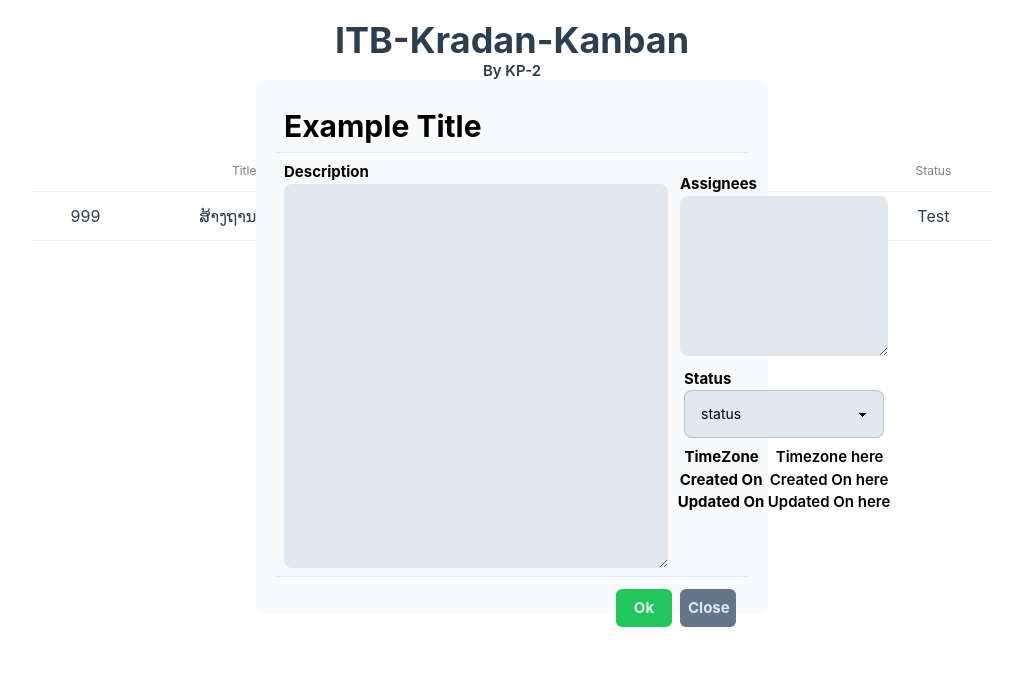
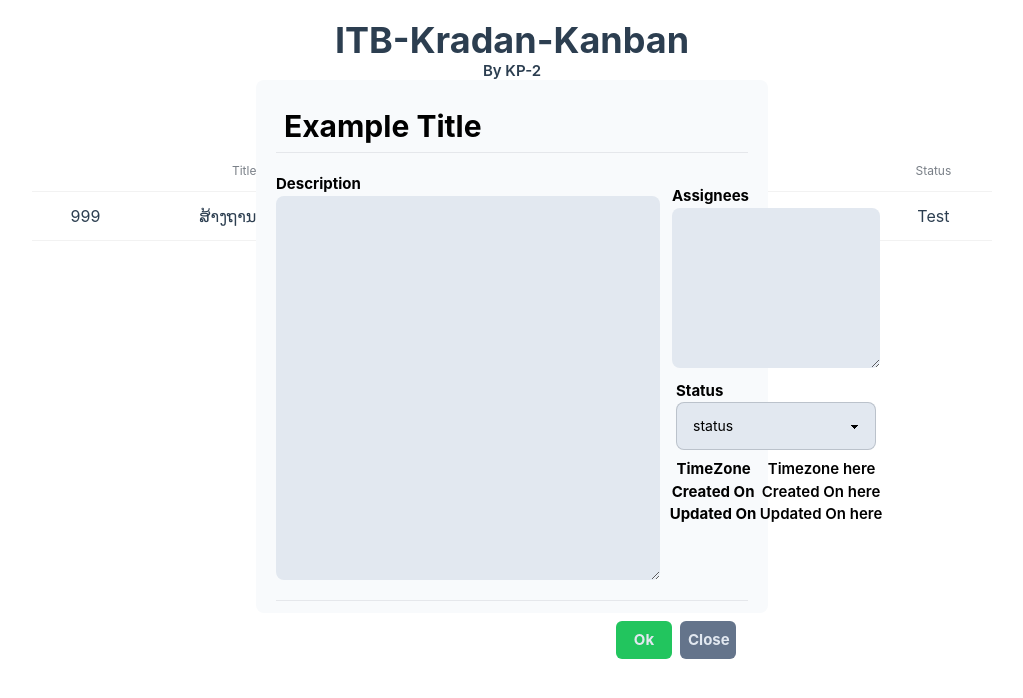
Before and after one commit to Jhatniphat/ITB-Kradan-Kanban_KP-2, a Vue app in the folder Kradan-Kanban_Front-End/: page /task in a window 1280 px wide. Both pictures are taken after a click on the button "ສ້າງຖານຂໍ້ມູນ". Shown: the top 698 px of the page, without its empty margins (128-1151 px from the left). Built offline with nearby package versions, Linux system fonts and the light colour scheme.

Commit message:
Update UI task detail modal

```diff
--- a/Kradan-Kanban_Front-End/src/views/TasklistView.vue
+++ b/Kradan-Kanban_Front-End/src/views/TasklistView.vue
@@ -55,7 +55,7 @@ const showModal = ref(false);
       <div class="flex flex-col p-5 text-black">
         <h1 class="m-2 text-3xl font-bold">Example Title</h1>
         <hr />
-        <div class="flex m-2">
+        <div class="flex my-5 mx-auto">
           <div class="flex flex-col">
             <h1 class="font-bold">Description</h1>
             <textarea class="bg-slate-200 p-2 w-96 h-96 rounded-lg"></textarea>
@@ -97,7 +97,7 @@ const showModal = ref(false);
           </div>
         </div>
         <hr />
-        <div class="flex justify-end m-2">
+        <div class="flex justify-end m-2 mt-4">
           <button
             class="m-1 p-2 w-14 rounded-md bg-green-500 hover:bg-green-400 text-slate-200 font-bold"
           >
```
